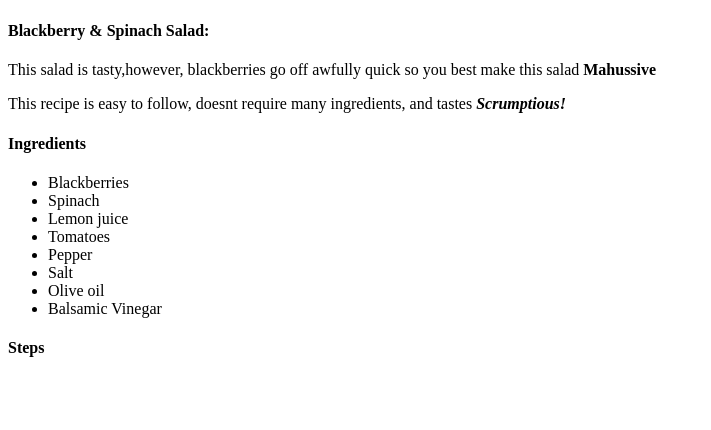
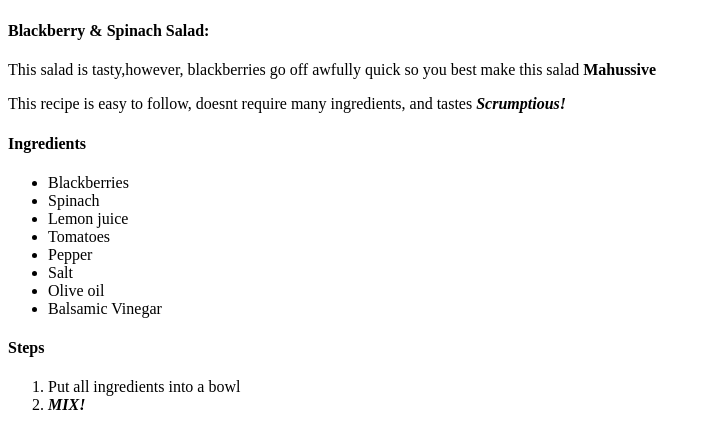
Before and after one commit to HBishop123/odin-recipes, a plain HTML site: page recipes/blackberry_spinach_salad.html in a window 1280 px wide. Shown: the part 383-813 px from the top of the page, without its empty margins (0-711 px from the left). Drawn offline with Linux system fonts and the light colour scheme.

Commit message:
added 'Steps' ordered list to blackberry salad

```diff
--- a/recipes/blackberry_spinach_salad.html
+++ b/recipes/blackberry_spinach_salad.html
@@ -30,3 +30,8 @@ and tastes <strong><em>Scrumptious!</em></strong></p>
 </ul>
 
 <p><h4>Steps</h4></p>
+
+<ol>
+    <li>Put all ingredients into a bowl</li>
+    <li><strong><em>MIX!</em></strong></li>
+</ol>
```
